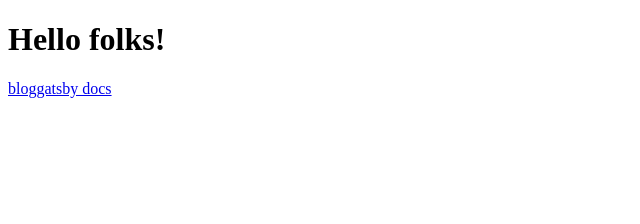
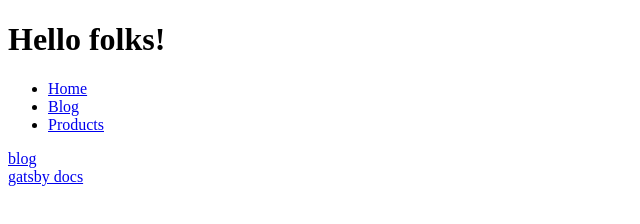
Before and after one commit to iggyigner/gatsby-tutorial, a Gatsby site: page / in a window 1280 px wide. Shown: the whole page, without its empty margins (0-640 px from the left). Built offline with nearby package versions, Linux system fonts and the light colour scheme; Gatsby itself is replaced by a stand-in of ours.

Commit message:
add navbar, thru Lession 12

```diff
--- /dev/null
+++ b/src/components/Navbar.js
@@ -0,0 +1,22 @@
+import React from "react"
+import { Link } from "gatsby"
+
+const Navbar = () => {
+  return (
+    <div>
+      <ul>
+        <li>
+          <Link to="/">Home</Link>
+        </li>
+        <li>
+          <Link to="/blog/">Blog</Link>
+        </li>
+        <li>
+          <Link to="/products/">Products</Link>
+        </li>
+      </ul>
+    </div>
+  )
+}
+
+export default Navbar
--- a/src/pages/index.js
+++ b/src/pages/index.js
@@ -1,12 +1,16 @@
 import React from "react"
 import { Link } from "gatsby"
+import Navbar from "../components/Navbar"
 
 export default function Home() {
   return (
     <div>
       <h1>Hello folks!</h1>
-      {/* Can only use Link for internal links */}
-      <Link to="/blog/">blog</Link>
+      <Navbar />
+      <div>
+        {/* Can only use Link for internal links */}
+        <Link to="/blog/">blog</Link>
+      </div>
       <a href="https://www.gatsbyjs.org">gatsby docs</a>
     </div>
   )
```
